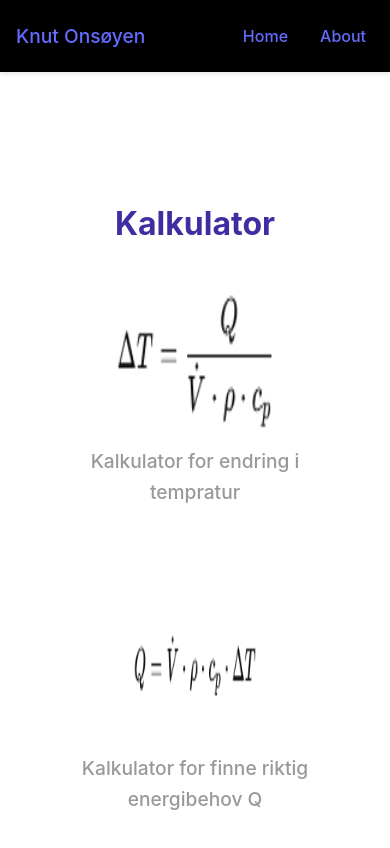
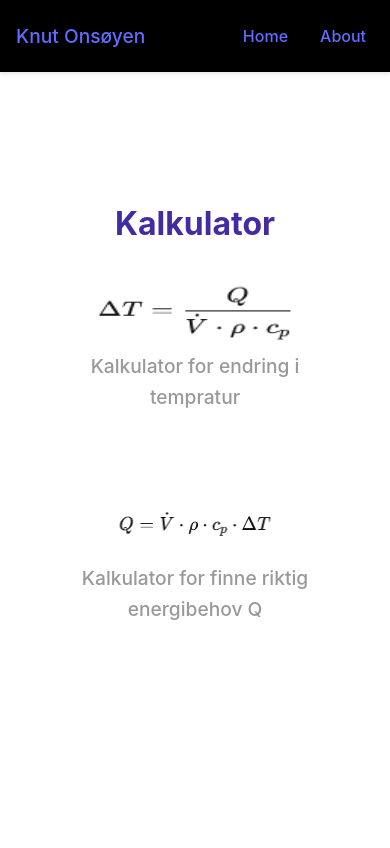
Before and after one commit to Knut1999/React1, a React (Vite) app: page /Work in a window 390 px wide. Shown: the top 848 px of the page. Built offline with nearby package versions, Linux system fonts and the light colour scheme.

Commit message:
new game

```diff
--- a/src/css/Work.css
+++ b/src/css/Work.css
@@ -62,14 +62,10 @@
   margin-bottom: 3rem;
 }
 
+
+@media (max-width: 600px) {
 img {
   width: 200px;
   height: 65px;
 }
-
-@media (max-width: 600px) {
-img {
-  width: 160px;
-  height: 160px;
 }
-}
```
